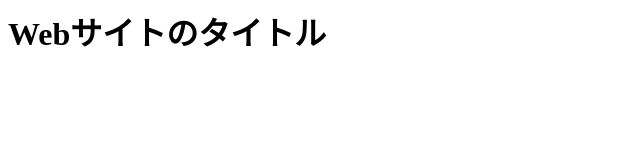
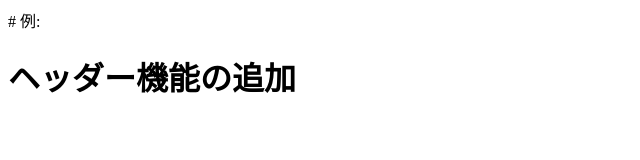
Before and after one commit to smcckaji/my-awesome-project, a plain HTML site: page index.html in a window 1280 px wide. Shown: the whole page, without its empty margins (0-640 px from the left). Drawn offline with Linux system fonts and the light colour scheme.

Commit message:
ヘッダーを変更

```diff
--- a/index.html
+++ b/index.html
@@ -1 +1 @@
-<h1>Webサイトのタイトル</h1>
+# 例: <h1>ヘッダー機能の追加</h1>
```
